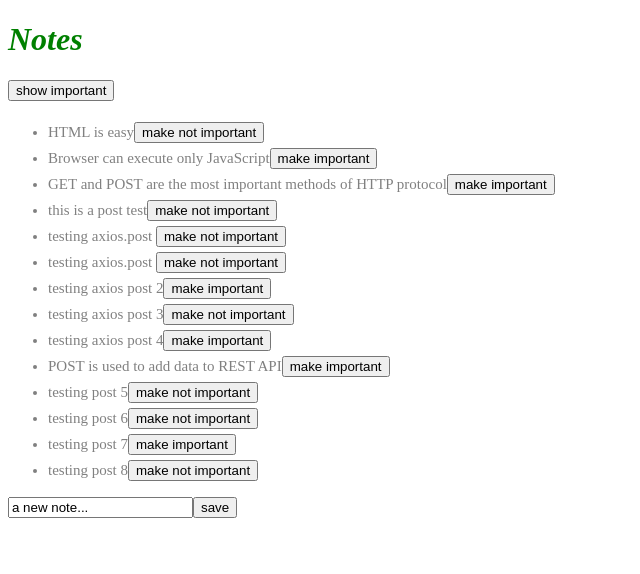
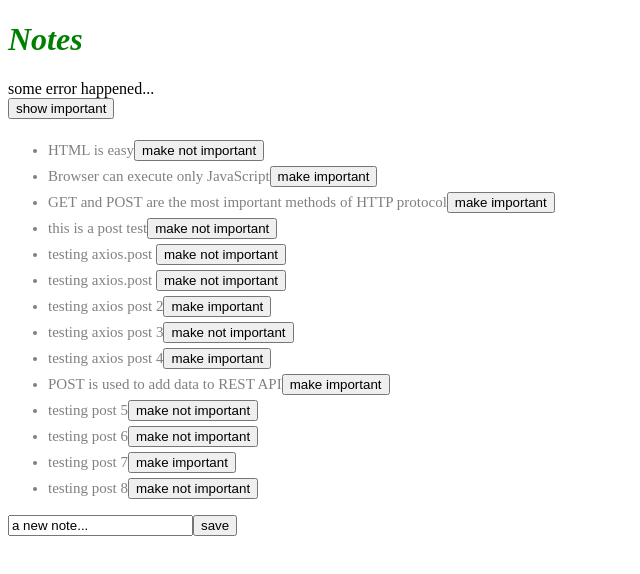
Before and after one commit to moodyKroko/fs-part2-notes, a React (Create React App) app: page / in a window 1280 px wide. Shown: the top 574 px of the page, without its empty margins (0-640 px from the left). Built offline with nearby package versions, Linux system fonts and the light colour scheme; data requests are answered from the project's data file.

Commit message:
add notification component

```diff
--- a/src/App.js
+++ b/src/App.js
@@ -1,11 +1,13 @@
 import { useEffect, useState } from 'react'
 import Note from './components/Note'
 import NoteService from './services/NoteService'
+import Notification from './components/Notification'
 
 function App() {
   const [notes, setNotes] = useState([])
   const [newNote, setNewNote] = useState('a new note...')
   const [showAll, setShowAll] = useState(true)
+  const [errorMessage, setErrorMessage] = useState('some error happened...')
 
   useEffect(() => {
     console.log('effect')
@@ -57,6 +59,8 @@
   return (
     <>
       <h1> Notes </h1>
+      <Notification message={errorMessage} />
+
       <div>
         <button onClick={() => setShowAll(!showAll)}>
           show {showAll ? 'important' : 'all'}
--- /dev/null
+++ b/src/components/Notification.js
@@ -0,0 +1,9 @@
+const Notification = ({ message }) => {
+  if (message === null) {
+    return null
+  }
+
+  return <div className="error">{message}</div>
+}
+
+export default Notification
```
